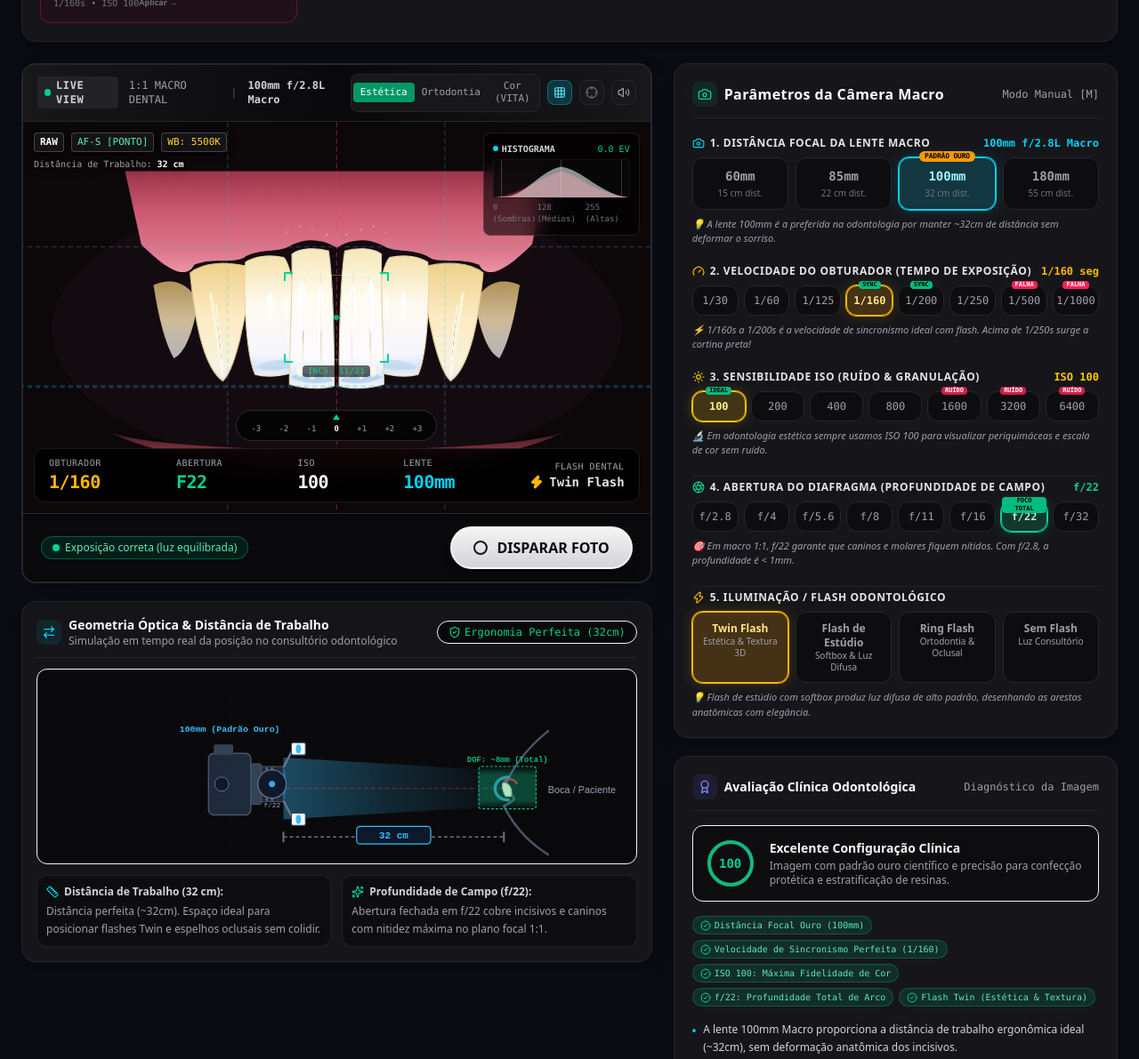
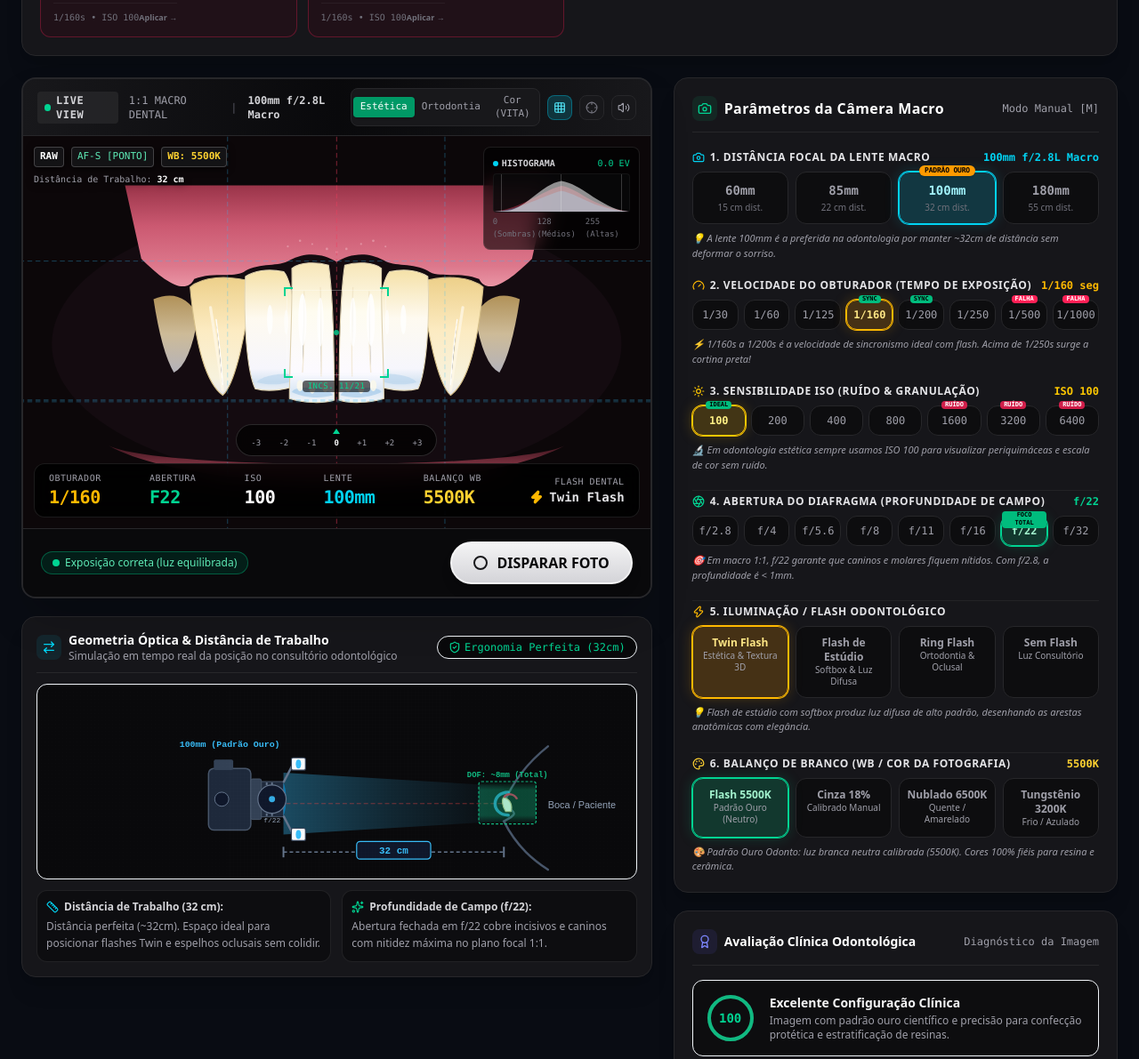
Before and after one commit to leobelini/d-lux-simulador-macro-dental, an Astro site: page / in a window 1280 px wide. Shown: the part 749-1940 px from the top of the page at 89% size. Built offline with nearby package versions, Linux system fonts and the light colour scheme; Astro itself is replaced by a stand-in of ours.

Commit message:
feat: add white balance feature to camera controls and viewfinder
- Implemented white balance settings in CameraControls component, allowing users to select between Flash, Custom, Cloudy, and Tungsten options.
- Updated CameraViewfinder to display the current white balance setting and its corresponding Kelvin value.
- Enhanced DentalCameraApp to initialize with a default white balance setting.
- Modified DentalSubjectCanvas to apply a color cast overlay based on the selected white balance.
- Updated Histogram component to adjust red and blue curves dynamically based on the selected white balance.
- Added white balance information to PhotoModal for better user feedback.
- Included white balance in preset selection and management.
- Extended clinical presets to include white balance settings for various scenarios.
- Introduced WB_SPECS to define characteristics of each white balance mode.
- Enhanced photo evaluation logic to provide feedback based on white balance settings.

```diff
--- a/src/components/CameraControls.tsx
+++ b/src/components/CameraControls.tsx
@@ -6,7 +6,9 @@ import {
   type ISO,
   type Aperture,
   type FlashMode,
+  type WhiteBalanceMode,
   LENS_SPECS,
+  WB_SPECS,
 } from '../types/camera';
 import { sounds } from '../utils/soundEffects';
 import {
@@ -15,6 +17,7 @@ import {
   Sun,
   Aperture as ApertureIcon,
   Zap,
+  Palette,
 } from 'lucide-react';
 
 interface CameraControlsProps {
@@ -299,6 +302,76 @@ export const CameraControls: React.FC<CameraControlsProps> = ({
           💡 Flash de estúdio com softbox produz luz difusa de alto padrão, desenhando as arestas anatômicas com elegância.
         </p>
       </div>
+
+      {/* 6. BALANÇO DE BRANCO (WHITE BALANCE - WB / TEMPERATURA DE COR) */}
+      <div className="flex flex-col gap-2 pt-1 border-t border-zinc-800/80">
+        <div className="flex items-center justify-between">
+          <label className="flex items-center gap-1.5 text-xs font-bold text-zinc-200 uppercase tracking-wider">
+            <Palette className="w-3.5 h-3.5 text-amber-300" />
+            6. Balanço de Branco (WB / Cor da Fotografia)
+          </label>
+          <span className="text-xs font-mono font-bold text-amber-300">
+            {WB_SPECS[settings.whiteBalance].kelvin}
+          </span>
+        </div>
+
+        <div className="grid grid-cols-2 sm:grid-cols-4 gap-2">
+          {/* Flash 5500K */}
+          <button
+            onClick={() => handleSelect('whiteBalance', 'flash')}
+            className={`flex flex-col items-center py-2.5 px-1.5 rounded-xl border text-xs font-medium transition-all cursor-pointer ${
+              settings.whiteBalance === 'flash'
+                ? 'bg-emerald-500/20 text-emerald-200 border-emerald-400 shadow-[0_0_15px_rgba(16,185,129,0.25)] ring-1 ring-emerald-400 font-bold'
+                : 'bg-zinc-950/70 text-zinc-400 border-zinc-800 hover:text-zinc-200'
+            }`}
+          >
+            <span className="font-bold">Flash 5500K</span>
+            <span className="text-[10px] text-zinc-400">Padrão Ouro (Neutro)</span>
+          </button>
+
+          {/* Cartão Cinza 18% */}
+          <button
+            onClick={() => handleSelect('whiteBalance', 'custom')}
+            className={`flex flex-col items-center py-2.5 px-1.5 rounded-xl border text-xs font-medium transition-all cursor-pointer ${
+              settings.whiteBalance === 'custom'
+                ? 'bg-cyan-500/20 text-cyan-200 border-cyan-400 shadow-[0_0_15px_rgba(6,182,212,0.25)] ring-1 ring-cyan-400 font-bold'
+                : 'bg-zinc-950/70 text-zinc-400 border-zinc-800 hover:text-zinc-200'
+            }`}
+          >
+            <span className="font-bold">Cinza 18%</span>
+            <span className="text-[10px] text-zinc-400">Calibrado Manual</span>
+          </button>
+
+          {/* Nublado 6500K */}
+          <button
+            onClick={() => handleSelect('whiteBalance', 'cloudy')}
+            className={`flex flex-col items-center py-2.5 px-1.5 rounded-xl border text-xs font-medium transition-all cursor-pointer ${
+              settings.whiteBalance === 'cloudy'
+                ? 'bg-amber-500/20 text-amber-200 border-amber-400 shadow-[0_0_15px_rgba(245,158,11,0.25)] ring-1 ring-amber-400 font-bold'
+                : 'bg-zinc-950/70 text-zinc-400 border-zinc-800 hover:text-zinc-200'
+            }`}
+          >
+            <span className="font-bold">Nublado 6500K</span>
+            <span className="text-[10px] text-zinc-400">Quente / Amarelado</span>
+          </button>
+
+          {/* Tungstênio 3200K */}
+          <button
+            onClick={() => handleSelect('whiteBalance', 'tungsten')}
+            className={`flex flex-col items-center py-2.5 px-1.5 rounded-xl border text-xs font-medium transition-all cursor-pointer ${
+              settings.whiteBalance === 'tungsten'
+                ? 'bg-blue-500/20 text-blue-200 border-blue-400 shadow-[0_0_15px_rgba(59,130,246,0.25)] ring-1 ring-blue-400 font-bold'
+                : 'bg-zinc-950/70 text-zinc-400 border-zinc-800 hover:text-zinc-200'
+            }`}
+          >
+            <span className="font-bold">Tungstênio 3200K</span>
+            <span className="text-[10px] text-zinc-400">Frio / Azulado</span>
+          </button>
+        </div>
+        <p className="text-[11px] text-zinc-400 italic">
+          🎨 {WB_SPECS[settings.whiteBalance].description}
+        </p>
+      </div>
     </div>
   );
 };
--- a/src/components/CameraViewfinder.tsx
+++ b/src/components/CameraViewfinder.tsx
@@ -7,6 +7,7 @@ import {
   type Aperture,
   type SubjectMode,
   LENS_SPECS,
+  WB_SPECS,
   shutterSpeedToSeconds
 } from '../types/camera';
 import { type PhotoDiagnostics } from '../utils/clinicalPhysics';
@@ -165,6 +166,7 @@ export const CameraViewfinder: React.FC<CameraViewfinderProps> = ({
           showGrid={showGrid}
           subjectMode={settings.subjectMode}
           flashMode={settings.flashMode}
+          whiteBalance={settings.whiteBalance}
         />
 
         {/* Viewfinder HUD Overlays (Top Edge) */}
@@ -178,8 +180,8 @@ export const CameraViewfinder: React.FC<CameraViewfinderProps> = ({
               <span className="px-1.5 py-0.5 rounded bg-zinc-900/80 border border-white/20 text-emerald-300">
                 AF-S [PONTO]
               </span>
-              <span className="px-1.5 py-0.5 rounded bg-zinc-900/80 border border-white/20 text-amber-300">
-                WB: 5500K
+              <span className="px-1.5 py-0.5 rounded bg-zinc-900/80 border border-white/20 text-amber-300 font-bold">
+                WB: {WB_SPECS[settings.whiteBalance].kelvin}
               </span>
             </div>
 
@@ -190,7 +192,11 @@ export const CameraViewfinder: React.FC<CameraViewfinderProps> = ({
 
           {/* Top Right: Live Dynamic Histogram */}
           <div className="pointer-events-auto">
-            <Histogram evDiff={diagnostics.evDiff} ambientContamination={diagnostics.ambientLightContamination} />
+            <Histogram
+              evDiff={diagnostics.evDiff}
+              ambientContamination={diagnostics.ambientLightContamination}
+              whiteBalance={settings.whiteBalance}
+            />
           </div>
         </div>
 
@@ -274,6 +280,14 @@ export const CameraViewfinder: React.FC<CameraViewfinderProps> = ({
               </span>
             </div>
 
+            {/* White Balance */}
+            <div className="flex flex-col">
+              <span className="text-[10px] text-zinc-400 uppercase tracking-wider">Balanço WB</span>
+              <span className="text-xl font-bold text-amber-300 tracking-tight">
+                {WB_SPECS[settings.whiteBalance].kelvin}
+              </span>
+            </div>
+
             {/* Flash Status */}
             <div className="flex flex-col items-end">
               <span className="text-[10px] text-zinc-400 uppercase tracking-wider">Flash Dental</span>
--- a/src/components/DentalCameraApp.tsx
+++ b/src/components/DentalCameraApp.tsx
@@ -18,6 +18,7 @@ export const DentalCameraApp: React.FC = () => {
     aperture: 22,
     flashMode: 'twin',
     subjectMode: 'natural',
+    whiteBalance: 'flash',
   });
 
   const [activeTab, setActiveTab] = useState<'viewfinder' | 'diagram' | 'both'>('both');
--- a/src/components/DentalSubjectCanvas.tsx
+++ b/src/components/DentalSubjectCanvas.tsx
@@ -1,5 +1,5 @@
 import React from 'react';
-import { type SubjectMode, type FocalLength, type FlashMode } from '../types/camera';
+import { type SubjectMode, type FocalLength, type FlashMode, type WhiteBalanceMode, WB_SPECS } from '../types/camera';
 
 interface DentalSubjectCanvasProps {
   focalLength: FocalLength;
@@ -13,6 +13,7 @@ interface DentalSubjectCanvasProps {
   showGrid: boolean;
   subjectMode: SubjectMode;
   flashMode?: FlashMode;
+  whiteBalance?: WhiteBalanceMode;
 }
 
 export const DentalSubjectCanvas: React.FC<DentalSubjectCanvasProps> = ({
@@ -27,7 +28,9 @@ export const DentalSubjectCanvas: React.FC<DentalSubjectCanvasProps> = ({
   showGrid,
   subjectMode,
   flashMode = 'twin',
+  whiteBalance = 'flash',
 }) => {
+  const wbSpec = WB_SPECS[whiteBalance] || WB_SPECS.flash;
   // Focal length determines optical framing / crop / perspective scale
   // 60mm: scale 0.88 (wider view, shows more retractor and lips, slightly curved)
   // 85mm: scale 0.95
@@ -480,6 +483,19 @@ export const DentalSubjectCanvas: React.FC<DentalSubjectCanvasProps> = ({
           />
         )}
 
+        {/* White Balance Color Cast Overlay (Temperatura de Cor / Balanço de Branco) */}
+        {wbSpec.tintOpacity > 0 && (
+          <rect
+            x="0"
+            y="0"
+            width="800"
+            height="520"
+            fill={wbSpec.tintColor}
+            opacity={wbSpec.tintOpacity}
+            style={{ mixBlendMode: 'color' }}
+          />
+        )}
+
         {/* Dynamic ISO Noise Texture (Grain overlay) */}
         {noiseOpacity > 0.02 && (
           <rect
--- a/src/components/Histogram.tsx
+++ b/src/components/Histogram.tsx
@@ -1,19 +1,25 @@
 import React from 'react';
+import { type WhiteBalanceMode } from '../types/camera';
 
 interface HistogramProps {
   evDiff: number; // -3 to +3
   ambientContamination: number;
+  whiteBalance?: WhiteBalanceMode;
 }
 
-export const Histogram: React.FC<HistogramProps> = ({ evDiff, ambientContamination }) => {
+export const Histogram: React.FC<HistogramProps> = ({ evDiff, ambientContamination, whiteBalance = 'flash' }) => {
   // Center of histogram shifts based on EV difference
-  // EV = 0 -> center ~ 50%
-  // EV = -3 -> center ~ 15%
-  // EV = +3 -> center ~ 85%
   const normalizedShift = Math.max(-1, Math.min(1, evDiff / 3));
   const peakX = 50 + normalizedShift * 35; // 15 to 85
 
-  // Generate dynamic bezier paths for Luminance, Red (gingiva), and Green/Blue (enamel)
+  // Red curve shifts based on warm ambient or warm WB (cloudy)
+  const wbRedShift = whiteBalance === 'cloudy' ? 9 : whiteBalance === 'tungsten' ? -8 : 0;
+  const redPeak = Math.max(10, Math.min(90, peakX + ambientContamination * 10 + wbRedShift));
+
+  // Blue curve for cool WB (tungsten)
+  const wbBlueShift = whiteBalance === 'tungsten' ? 10 : whiteBalance === 'cloudy' ? -8 : 0;
+  const bluePeak = Math.max(10, Math.min(90, peakX + wbBlueShift));
+
   const lumaPath = `
     M 0 45
     L 10 44
@@ -22,12 +28,16 @@ export const Histogram: React.FC<HistogramProps> = ({ evDiff, ambientContaminati
     L 100 45 Z
   `;
 
-  // Red curve (gums and warm dentin) shifts slightly right if warm ambient light
-  const redPeak = peakX + ambientContamination * 10;
   const redPath = `
     M 0 45
     C ${redPeak * 0.4} 42, ${redPeak - 12} 18, ${redPeak} 14
     C ${redPeak + 14} 18, ${redPeak + 20} 38, 100 45 Z
+  `;
+
+  const bluePath = `
+    M 0 45
+    C ${bluePeak * 0.4} 43, ${bluePeak - 12} 24, ${bluePeak} 20
+    C ${bluePeak + 14} 24, ${bluePeak + 20} 40, 100 45 Z
   `;
 
   return (
@@ -51,8 +61,11 @@ export const Histogram: React.FC<HistogramProps> = ({ evDiff, ambientContaminati
         </div>
 
         <svg viewBox="0 0 100 45" className="w-full h-full preserve-3d" preserveAspectRatio="none">
-          {/* Red Channel (gums) */}
-          <path d={redPath} fill="#f43f5e" opacity="0.4" />
+          {/* Red Channel (gums / warm WB) */}
+          <path d={redPath} fill="#f43f5e" opacity="0.38" />
+
+          {/* Blue Channel (enamel opalescence / cool WB) */}
+          <path d={bluePath} fill="#38bdf8" opacity="0.3" />
 
           {/* Luminance Curve */}
           <path d={lumaPath} fill="#ffffff" opacity="0.55" />
--- a/src/components/PresetSelector.tsx
+++ b/src/components/PresetSelector.tsx
@@ -28,7 +28,8 @@ export const PresetSelector: React.FC<PresetSelectorProps> = ({
       p.iso === c.iso &&
       p.aperture === c.aperture &&
       p.flashMode === c.flashMode &&
-      p.subjectMode === c.subjectMode
+      p.subjectMode === c.subjectMode &&
+      p.whiteBalance === c.whiteBalance
     );
   };
 
--- a/src/data/presets.ts
+++ b/src/data/presets.ts
@@ -14,6 +14,7 @@ export const CLINICAL_PRESETS: Preset[] = [
       iso: 100,
       flashMode: 'twin',
       subjectMode: 'natural',
+      whiteBalance: 'flash',
     },
   },
   {
@@ -29,6 +30,7 @@ export const CLINICAL_PRESETS: Preset[] = [
       iso: 100,
       flashMode: 'twin',
       subjectMode: 'natural',
+      whiteBalance: 'flash',
     },
   },
   {
@@ -44,6 +46,7 @@ export const CLINICAL_PRESETS: Preset[] = [
       iso: 100,
       flashMode: 'ring',
       subjectMode: 'natural',
+      whiteBalance: 'flash',
     },
   },
   {
@@ -59,13 +62,14 @@ export const CLINICAL_PRESETS: Preset[] = [
       iso: 100,
       flashMode: 'ring',
       subjectMode: 'ortho',
+      whiteBalance: 'flash',
     },
   },
   {
     id: 'shade-vita',
     name: 'Tomada de Cor (Escala VITA)',
     tag: 'Padrão Clínico',
-    description: 'Fotografia comparativa com a pastilha da escala VITA encostada no incisivo central. Requer ISO 100 e flash estroboscópico para cor 100% fidedigna.',
+    description: 'Fotografia comparativa com a pastilha da escala VITA encostada no incisivo central. Requer ISO 100, flash calibrado e WB Flash 5500K.',
     badgeColor: 'bg-amber-500/20 text-amber-300 border-amber-500/30',
     settings: {
       focalLength: 100,
@@ -74,6 +78,7 @@ export const CLINICAL_PRESETS: Preset[] = [
       iso: 100,
       flashMode: 'twin',
       subjectMode: 'vita',
+      whiteBalance: 'flash',
     },
   },
   {
@@ -89,6 +94,7 @@ export const CLINICAL_PRESETS: Preset[] = [
       iso: 100,
       flashMode: 'studio',
       subjectMode: 'natural',
+      whiteBalance: 'flash',
     },
   },
   {
@@ -104,6 +110,7 @@ export const CLINICAL_PRESETS: Preset[] = [
       iso: 100,
       flashMode: 'twin',
       subjectMode: 'natural',
+      whiteBalance: 'flash',
     },
   },
   {
@@ -119,6 +126,7 @@ export const CLINICAL_PRESETS: Preset[] = [
       iso: 1600,
       flashMode: 'off',
       subjectMode: 'natural',
+      whiteBalance: 'cloudy',
     },
   },
   {
@@ -134,6 +142,23 @@ export const CLINICAL_PRESETS: Preset[] = [
       iso: 100,
       flashMode: 'twin',
       subjectMode: 'natural',
+      whiteBalance: 'flash',
+    },
+  },
+  {
+    id: 'error-wrong-wb',
+    name: '⚠️ Erro Comum: WB Incorreto (Tungstênio Frio)',
+    tag: 'Erro Comum',
+    description: 'Fotografar com WB em Tungstênio (3200K) usando flash. A câmera compensa aplicando um filtro azul excessivo que desfigura a cor do esmalte e gengiva!',
+    badgeColor: 'bg-blue-500/20 text-blue-300 border-blue-500/30',
+    settings: {
+      focalLength: 100,
+      aperture: 22,
+      shutterSpeed: '1/160',
+      iso: 100,
+      flashMode: 'twin',
+      subjectMode: 'natural',
+      whiteBalance: 'tungsten',
     },
   },
 ];
--- a/src/types/camera.ts
+++ b/src/types/camera.ts
@@ -10,6 +10,8 @@ export type FlashMode = 'twin' | 'ring' | 'studio' | 'off';
 
 export type SubjectMode = 'natural' | 'ortho' | 'vita';
 
+export type WhiteBalanceMode = 'flash' | 'cloudy' | 'tungsten' | 'custom';
+
 export interface CameraSettings {
   focalLength: FocalLength;
   shutterSpeed: ShutterSpeed;
@@ -17,7 +19,50 @@ export interface CameraSettings {
   aperture: Aperture;
   flashMode: FlashMode;
   subjectMode: SubjectMode;
+  whiteBalance: WhiteBalanceMode;
 }
+
+export const WB_SPECS: Record<WhiteBalanceMode, {
+  name: string;
+  kelvin: string;
+  label: string;
+  tintColor: string;
+  tintOpacity: number;
+  description: string;
+}> = {
+  flash: {
+    name: 'Flash',
+    kelvin: '5500K',
+    label: '⚡ Flash (5500K)',
+    tintColor: '#ffffff',
+    tintOpacity: 0,
+    description: 'Padrão Ouro Odonto: luz branca neutra calibrada (5500K). Cores 100% fiéis para resina e cerâmica.',
+  },
+  cloudy: {
+    name: 'Nublado / Sombra',
+    kelvin: '6500K',
+    label: '☁️ Nublado (6500K)',
+    tintColor: '#d97706',
+    tintOpacity: 0.24,
+    description: 'Tom quente e amarelado. Perigo: induz o dentista a escolher uma cor de resina mais escura (ex: A3 ao invés de A1).',
+  },
+  tungsten: {
+    name: 'Tungstênio',
+    kelvin: '3200K',
+    label: '💡 Tungstênio (3200K)',
+    tintColor: '#0284c7',
+    tintOpacity: 0.24,
+    description: 'Tom frio e azulado. Acinzenta o dente e apaga a leitura natural do halo incisal e da opalescência.',
+  },
+  custom: {
+    name: 'Cartão Cinza 18%',
+    kelvin: 'Custom 5500K',
+    label: '🎯 Cinza 18%',
+    tintColor: '#ffffff',
+    tintOpacity: 0,
+    description: 'Calibração milimétrica personalizada feita com cartão cinza 18% no plano de foco.',
+  },
+};
 
 export interface Preset {
   id: string;
--- a/src/utils/clinicalPhysics.ts
+++ b/src/utils/clinicalPhysics.ts
@@ -16,7 +16,7 @@ export interface PhotoDiagnostics {
 }
 
 export function evaluateDentalPhoto(settings: CameraSettings): PhotoDiagnostics {
-  const { focalLength, shutterSpeed, iso, aperture, flashMode } = settings;
+  const { focalLength, shutterSpeed, iso, aperture, flashMode, whiteBalance } = settings;
   const shutterSec = shutterSpeedToSeconds(shutterSpeed);
   const lens = LENS_SPECS[focalLength];
 
@@ -215,6 +215,23 @@ export function evaluateDentalPhoto(settings: CameraSettings): PhotoDiagnostics
     feedback.push('Flash Circular ilumina fundo de boca e molares sem sombras, ideal para ortodontia e oclusal, embora "achate" um pouco a textura vestibular.');
   }
 
+  // Evaluate White Balance (WB)
+  if (whiteBalance === 'flash') {
+    badges.push({ text: 'WB Flash (5500K Neutro)', type: 'success' });
+    feedback.push('Balanço de Branco em 5500K (Flash): Temperatura neutra ideal, garantindo fidelidade de cor para seleção de resinas e cerâmicas.');
+  } else if (whiteBalance === 'custom') {
+    badges.push({ text: 'WB Cartão Cinza 18%', type: 'success' });
+    feedback.push('Calibração personalizada com cartão cinza 18%: Precisão laboratorial máxima para tomada de cor e envio ao protético.');
+  } else if (whiteBalance === 'cloudy') {
+    score -= 20;
+    badges.push({ text: 'WB Nublado: Tom Amarelado', type: 'warning' });
+    feedback.push('ALERTA WB (6500K): Imagem excessivamente quente/amarelada. Risco de induzir o dentista a escolher uma resina mais escura que o dente real.');
+  } else if (whiteBalance === 'tungsten') {
+    score -= 25;
+    badges.push({ text: 'WB Tungstênio: Tom Frio/Azulado', type: 'danger' });
+    feedback.push('ALERTA WB (3200K): A câmera aplica filtro azul, deixando os dentes acinzentados e destruindo a leitura da opalescência incisal.');
+  }
+
   score = Math.max(10, Math.min(100, score));
 
   let clinicalTitle = 'Excelente Configuração Clínica';
```
Also changed, not shown: src/components/PhotoModal.tsx (+6 -1 lines), README.md, 3 other files.
